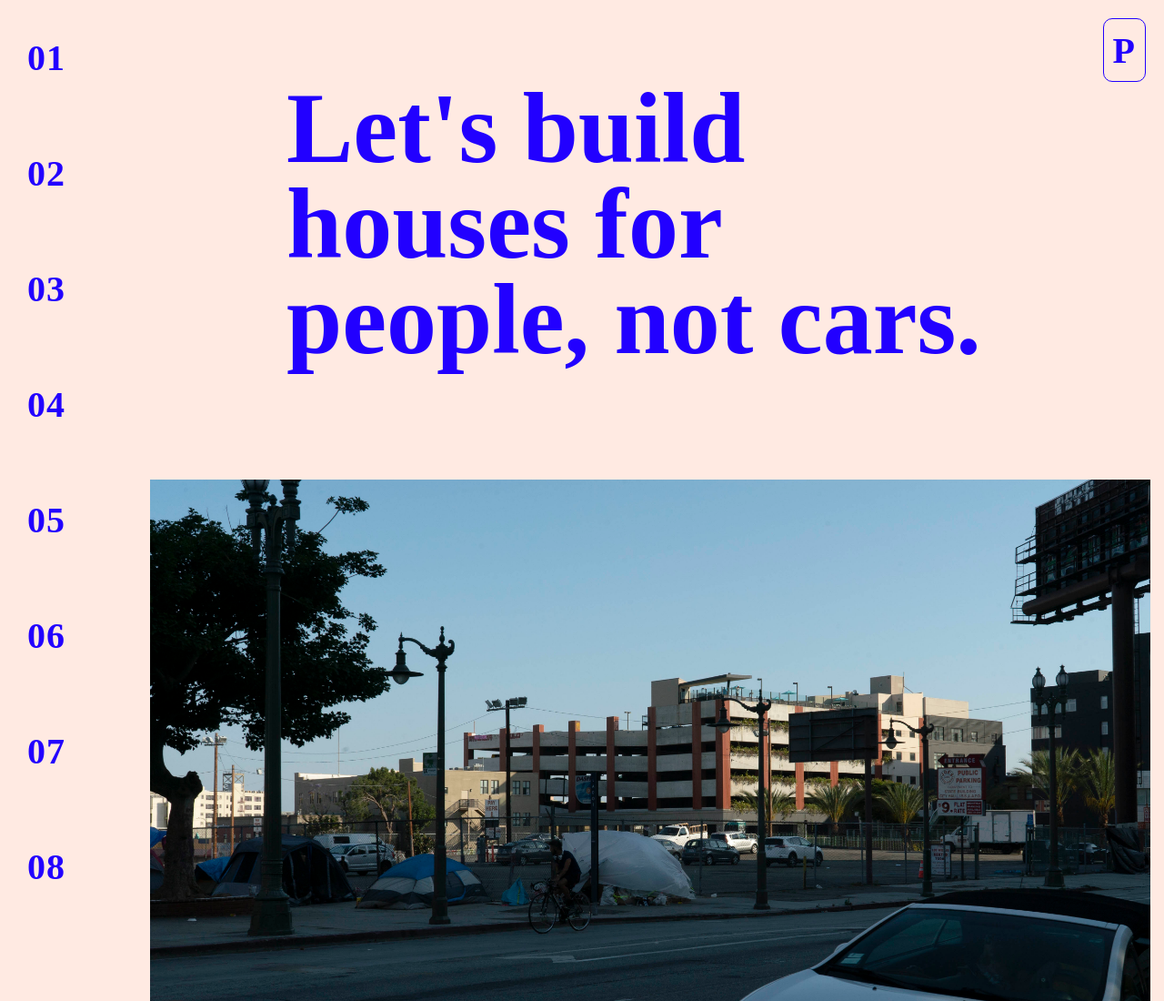
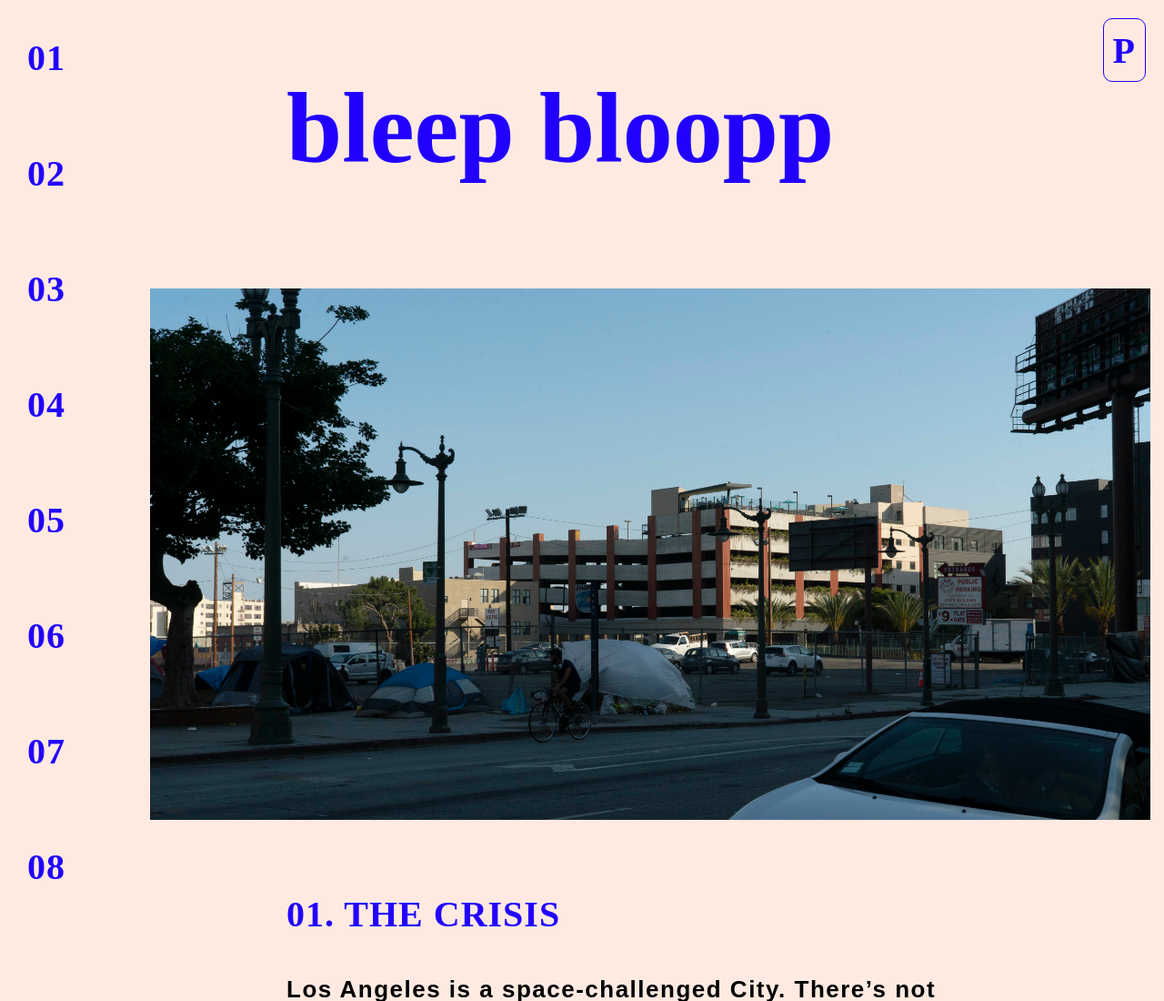
Before and after one commit to dougnorthcook/dougnorthcook.github.io, a plain HTML site: page LA to Edit.html in a window 1280 px wide. Shown: the top 1100 px of the page at 91% size. Drawn offline with Linux system fonts and the light colour scheme; a web font is replaced by a local one.

Commit message:
Update LA to Edit.html

```diff
--- a/LA to Edit.html
+++ b/LA to Edit.html
@@ -86,7 +86,7 @@
 
     <div class="main">
       <div class="landing">
-        <h1>Let's build houses for people, not cars.</h1>
+        <h1>bleep bloopp</h1>
       </div>
       <img class="full" src="pic/FIX_DSC02226.jpg" />
       <div id="01" class="chapter">
```
